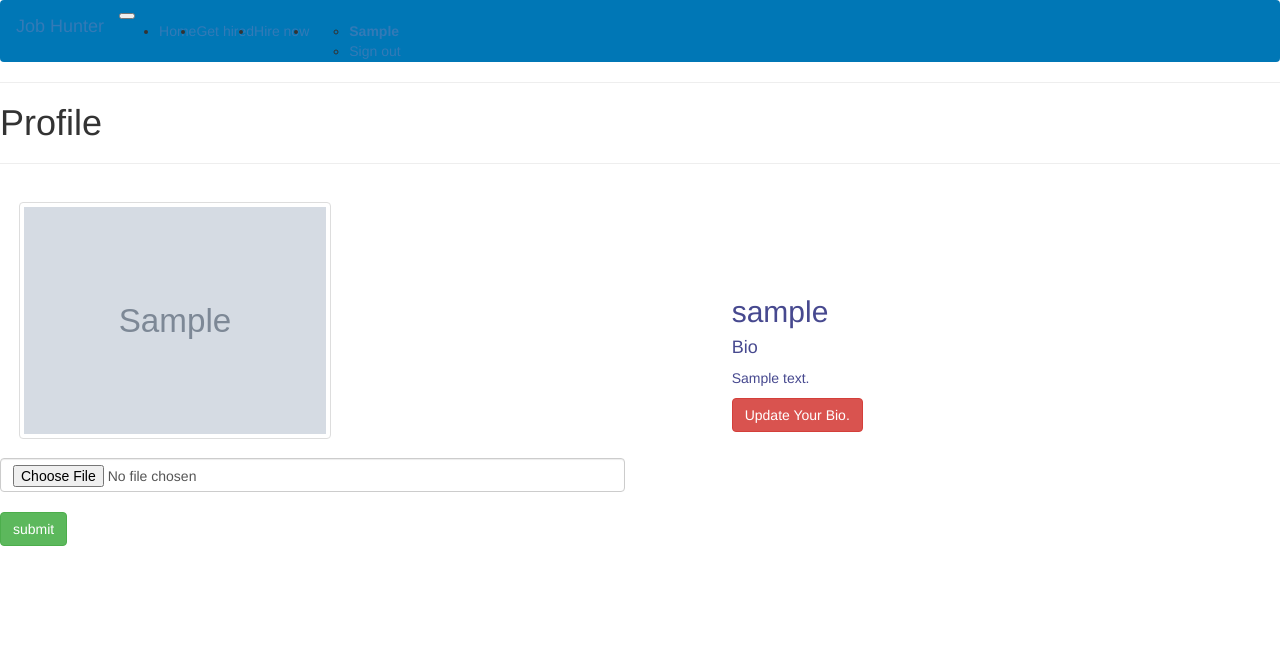
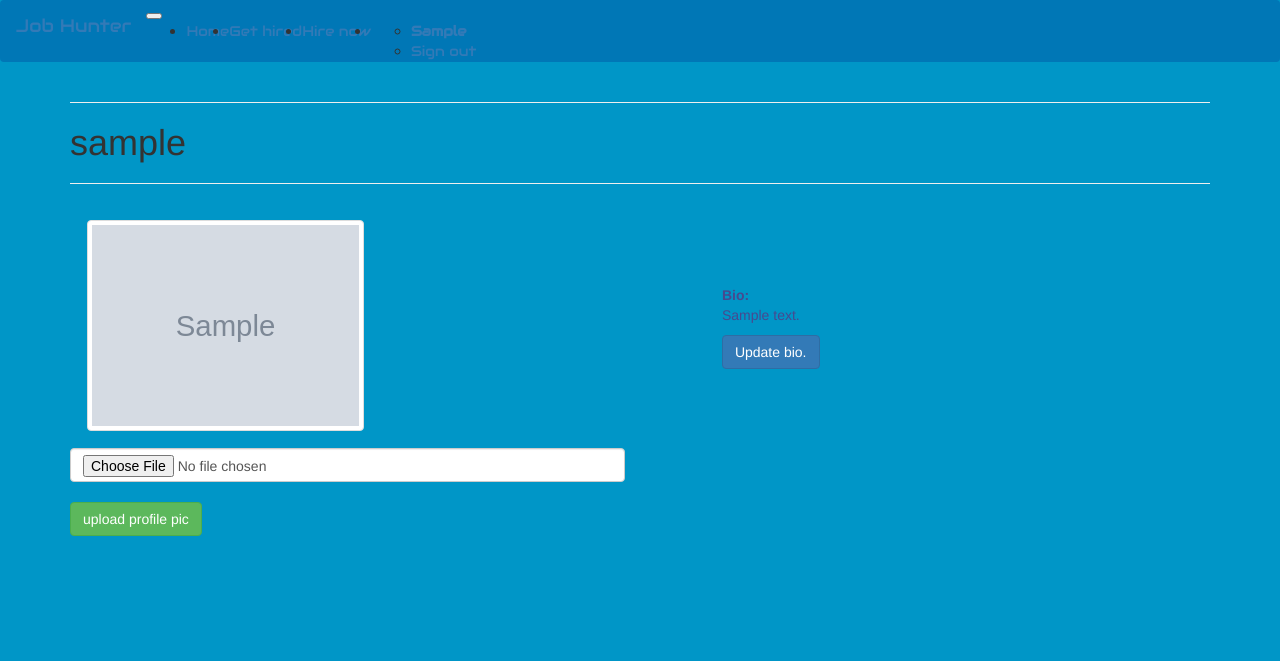
Before and after one commit to Mohamud-Dev/Job-hunter, a Flask app: a page that uses app/templates/navbar.html in a window 1280 px wide. Shown: the top 661 px of the page. Run offline with Flask 2, Linux system fonts and the light colour scheme; a user stored in the database is signed in; tables that the repository leaves empty hold one stand-in row (values such as "Sample post"); grey boxes marked "Sample" are stand-in pictures; some libraries are stand-ins or nearby versions.

Commit message:
add google fonts

```diff
--- a/app/main/views.py
+++ b/app/main/views.py
@@ -5,6 +5,7 @@ from .forms import HireForm, UpdateProfile, bio
 from ..requests import get_jobs, search_jobs, upload
 from flask_login import login_required, current_user
 from .. import db, photos
+
 
 @main.route('/')
 def index():
@@ -69,12 +70,18 @@ def profile(uname):
     return render_template("profile/profile.html", user = user)
 
 @main.route('/user/<uname>/update/pic',methods= ['POST'])
+
 @login_required
+
 def update_pic(uname):
+    import cloudinary
+    import cloudinary.uploader
+    import cloudinary.api
     user = User.query.filter_by(username = uname).first()
     if 'photo' in request.files:
-        filename = photos.save(request.files['photo'])
-        path = f'images/{filename}'
+        filename = request.files['photo']
+        upload = cloudinary.uploader.upload(filename)
+        path = upload.get('url')
         user.profile_pic_path = path
         db.session.commit()
     return redirect(url_for('main.profile',uname=uname))
--- a/app/templates/auth/login.html
+++ b/app/templates/auth/login.html
@@ -2,6 +2,11 @@
 {% import 'bootstrap/wtf.html' as wtf%}
 
 {% block content %}
+<style>
+  body{
+    background-color: #0096c7;
+  }
+</style>
 <div class="container">
     <div class="row">
       <div class= "col-md-2"> </div>
--- a/app/templates/auth/register.html
+++ b/app/templates/auth/register.html
@@ -2,6 +2,11 @@
 {% import 'bootstrap/wtf.html' as wtf %}
 
 {% block content %}
+<style>
+    body{
+        background-color: #0096c7;
+    }
+</style>
     <div class="container">
         <div class="row">
             <div class="col-md-2"></div>
--- a/app/templates/hire.html
+++ b/app/templates/hire.html
@@ -3,6 +3,11 @@
 {% include 'navbar.html'%}
 
 {% block content %}
+<style>
+	body{
+		background-color: #0096c7;
+	}
+</style>
 <div class="container">
 	<br>
 	<div class="wrapper">
--- a/app/templates/index.html
+++ b/app/templates/index.html
@@ -4,12 +4,15 @@
 {% block content %}
 
 <style>
+    @import url('https://fonts.googleapis.com/css2?family=Sansita+Swashed:wght@500&display=swap');
     .jumbotron{
         background-color: hsl(201, 100%, 36%,0.8);
+        font-family: 'Sansita Swashed', cursive;
         height: 200px;
         color: #caf0f8;
     }
     body{
+        font-family: 'Sansita Swashed', cursive;
         background-color: lightslategrey;
         background-image: url(../static/back.jpg);
         background-size: cover;
@@ -30,7 +33,7 @@
 
 
     <form class="text-center" >
-        <label for="keyword"><b style="color: linen;">search for jobs</b> </label>
+        <label for="keyword"><b style="color: linen;">search  for  jobs</b> </label>
         <input type="text" name="keyword" placeholder="e.g. python,java" class="form-control" required pattern="[0-9a-zA-Z]+" oninvalid="this.setCustomValidity('special characters are not allowed!')"
         oninput="this.setCustomValidity('')">
         <br>
--- a/app/templates/navbar.html
+++ b/app/templates/navbar.html
@@ -1,4 +1,9 @@
-
+<style>
+  @import url('https://fonts.googleapis.com/css2?family=Audiowide&display=swap');
+  .navbar{
+    font-family: 'Audiowide', cursive;
+  }
+</style>
 <nav class="navbar sticky-top navbar-light "style="background-color: #0077b6;">
     <a class="navbar-brand" href="#">Job Hunter</a>
 
--- a/app/templates/profile/profile.html
+++ b/app/templates/profile/profile.html
@@ -8,9 +8,16 @@
 
 <link rel="stylesheet" href="{{url_for('static', filename = 'profile.css')}}">
 {%endblock%}
+<style>
+  body{
+    background-color: #0096c7;
+  }
+</style>
+
+<div class="container">
 <div class="heading">
 <hr>
-<h1 class="pagetitle">Profile</h1>
+<h1 class="pagetitle"> {{user.username}}</h1>
 <hr>
 </div>
 <div class="row">
@@ -18,7 +25,7 @@
 
     <div class="col-md-6">
         {% if user.profile_pic_path %}
-        <img src="{{url_for('static',filename=user.profile_pic_path)}}" alt="" class="img-thumbnail">
+        <img src="{{user.profile_pic_path}}" alt="" class="img-thumbnail">
         {%else%}
         <p>No profile picture</p>
         {% endif %}
@@ -26,19 +33,19 @@
         <form  action="{{url_for('main.update_pic',uname=user.username)}}" method="post" enctype = "multipart/form-data">
 
           <input type="file"  name="photo" class="form-control" required><br>
-          <button  class="btn btn-success" type="submit">submit</button>
+          <button  class="btn btn-success" type="submit">upload profile pic</button>
         </form>
           {% endif %}
     </div>
-    <div class="col-md-5 bio card">
-        <h2>{{user.username}}</h2>
-        <h4>Bio</h4>
+    <div class="col-md-5 bio">
+        <b>Bio:</b>
         {%if user.bio%}
         <p>{{user.bio}}</p>
         {%else%}
-        <p>I am {{user.username}} and I will Update Bio Soon </p>
+        <p>no bio for {{user.username}}  </p>
         {%endif%}
-        <p><a class="btn btn-danger" href="{{url_for('main.updatebio', uname = user.username)}}">Update Your Bio.</a></p>
+        <p><a class="btn btn-primary" href="{{url_for('main.updatebio', uname = user.username)}}">Update bio.</a></p>
     </div>
 </div>
+</div>
 {%endblock%}
--- a/config.py
+++ b/config.py
@@ -1,6 +1,7 @@
 import os
 
 from flask import Flask, render_template, request
+import cloudinary
 
 
 class Config:
@@ -12,6 +13,9 @@ class Config:
     JOBS_URL='https://jobs.github.com/positions/{}.json?markdown=true'
 
     UPLOADED_PHOTOS_DEST ='app/static/images'
+
+    cloudinary.config(cloud_name='dwlytmlhu',api_key='182266419519629',api_secret='BfHpgTOaL1RQWUiut_mVH9xfWj4')
+
 
 
 
```
Also changed, not shown: app/templates/jobs.html (+6 -2 lines), app/templates/macros.html (+9 -5 lines), app/templates/profile/bio.html (+7 -1 lines), app/static/images/avatar2_1.png (added), app/static/images/avatar2_2.png (added), app/static/images/cathy.png (added).
